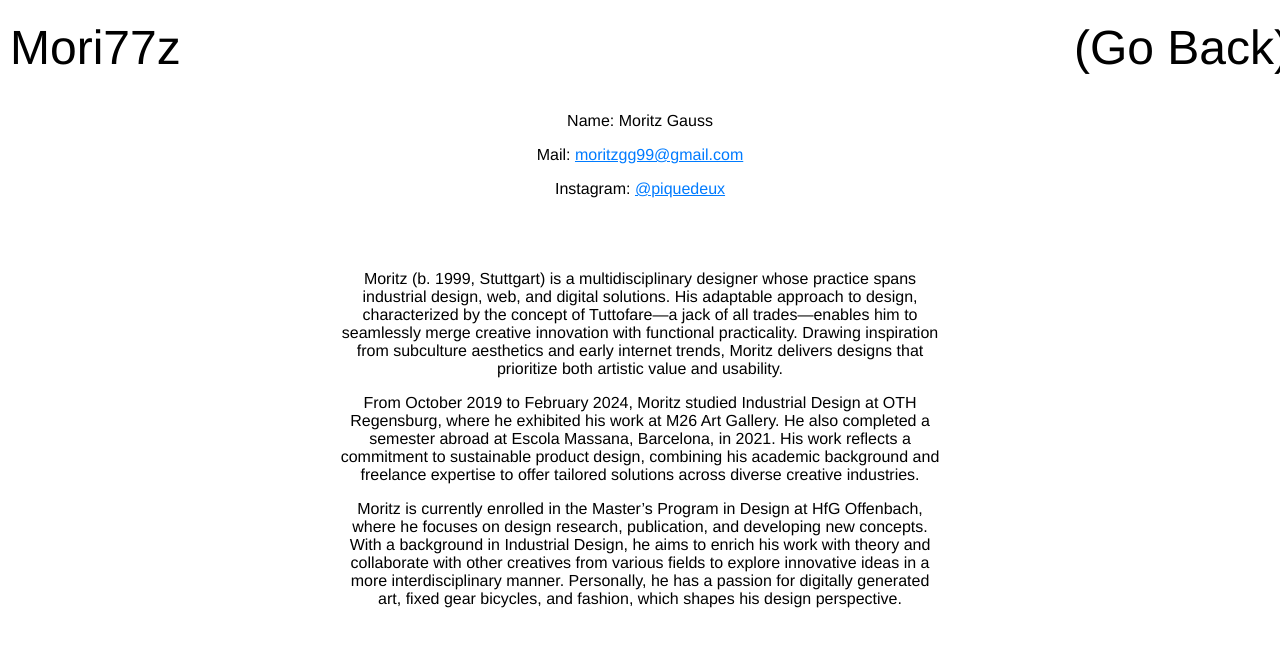
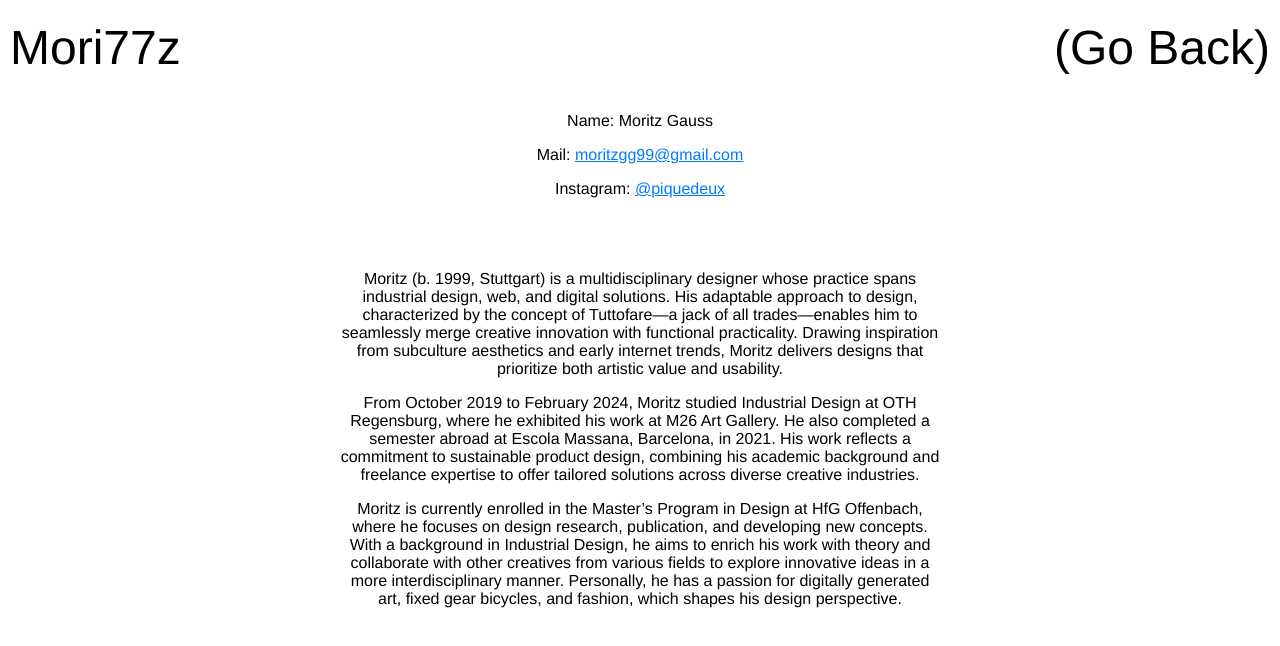
Before and after one commit to mori77z/about, a plain HTML site: page index.html in a window 1280 px wide. Drawn offline with Linux system fonts and the light colour scheme.

Commit message:
Update stylo.css

```diff
--- a/stylo.css
+++ b/stylo.css
@@ -9,12 +9,22 @@ body {
 }
 
 
+.header-container {
+    display: flex;
+    flex-direction: column;
+    align-items: flex-start;
+    padding: 10px;
+    overflow: visible;
+    position: relative;
+    top: 0;
+    background-color: inherit;
+}
+
 .logo {
     display: flex;
     justify-content: space-between;
     align-items: flex-start;
     width: 100%;
-    padding: 10px;
 }
 
 .logo a {
```
